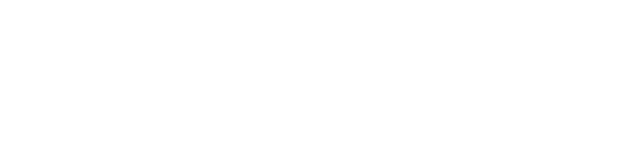
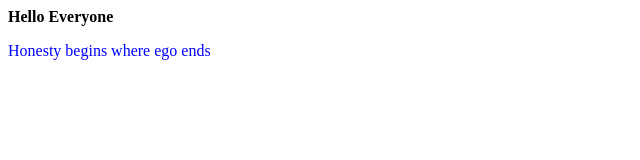
Before and after one commit to ShashDev/Exam-of-git, a plain HTML site: page index.html in a window 1280 px wide. Shown: the whole page, without its empty margins (0-640 px from the left). Drawn offline with Linux system fonts and the light colour scheme.

Commit message:
Update index.html

```diff
--- a/index.html
+++ b/index.html
@@ -7,6 +7,8 @@
     <title>Document</title>
 </head>
 <body>
+    <b>Hello Everyone</b>
 
+    <p style="color:blue">Honesty begins where ego ends</p>
 </body>
 </html>
```
